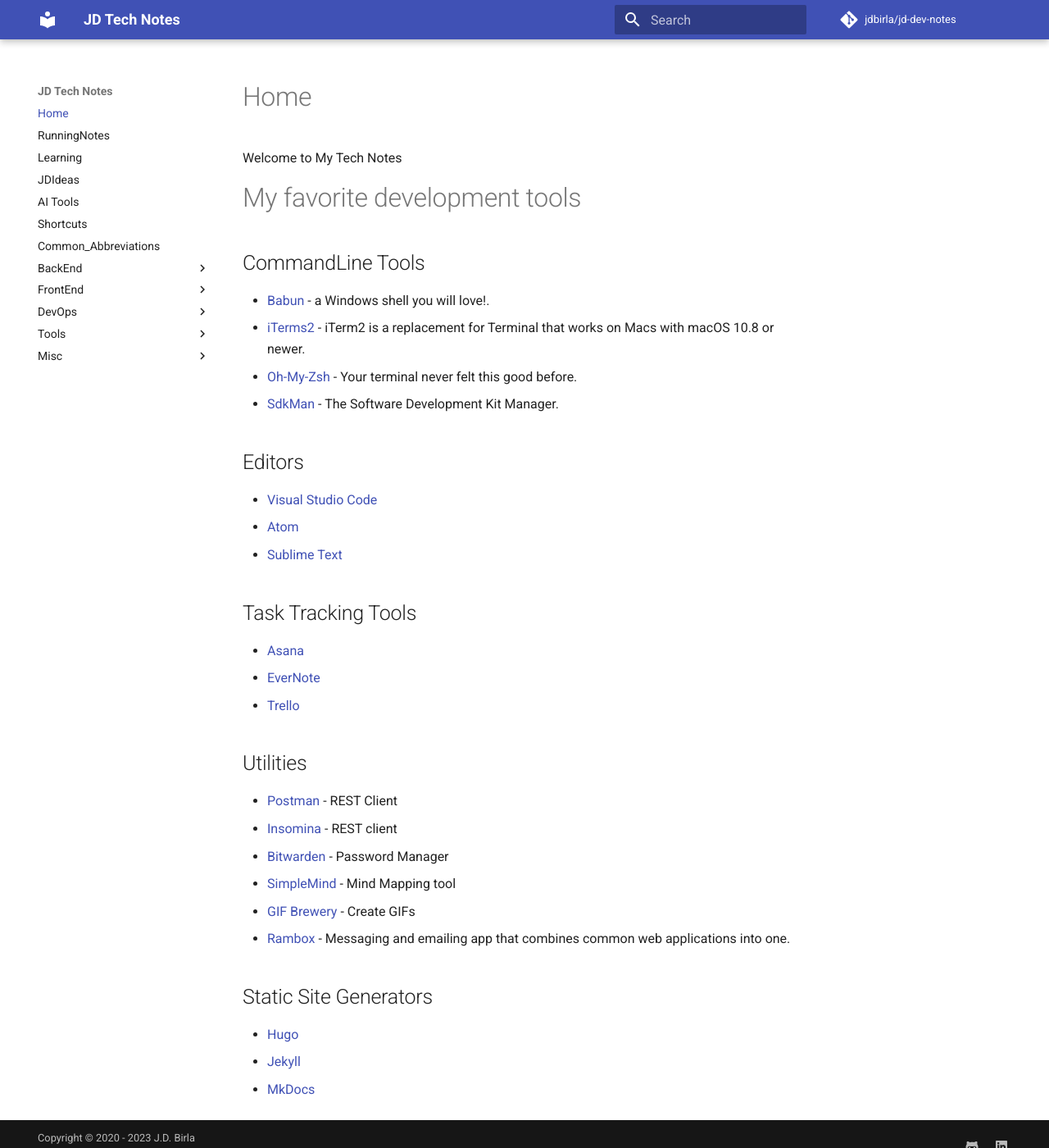
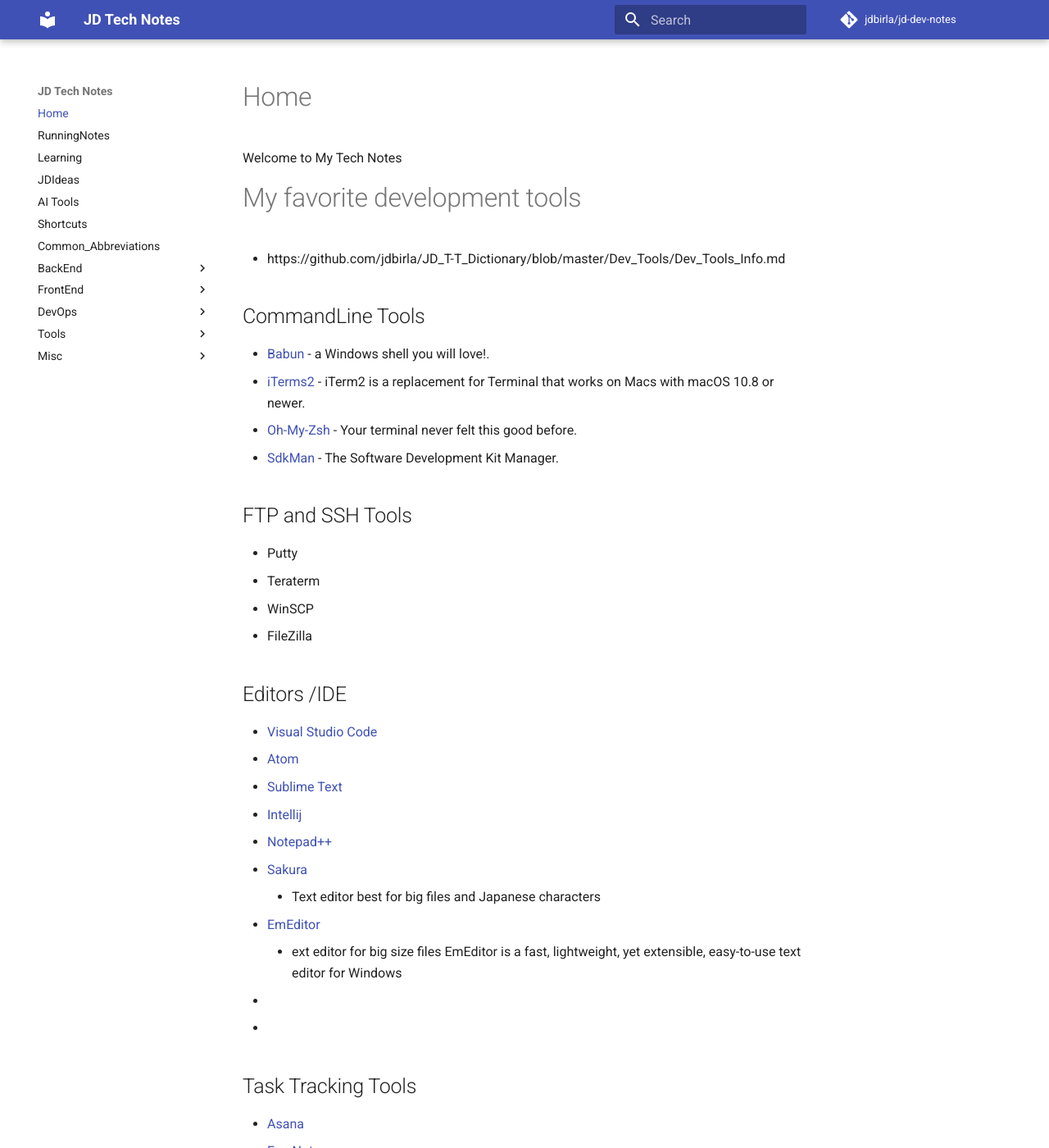
Before and after one commit to jdbirla/jd-dev-notes, an MkDocs documentation site: the page built from docs/index.md, in a window 1280 px wide and 1400 px high. Shown: the whole window at 82% size. Built offline with MkDocs 1.6.1 and Material for MkDocs 9.7.7, drawn with Linux system fonts in a browser that asks for light colours; comment, search, counter and statistics services are not loaded; some of the changed text lies outside the part shown.

Commit message:
Update index.md

```diff
--- a/docs/index.md
+++ b/docs/index.md
@@ -3,7 +3,7 @@
 Welcome to My Tech Notes
 
 # My favorite development tools
-
+- https://github.com/jdbirla/JD_T-T_Dictionary/blob/master/Dev_Tools/Dev_Tools_Info.md
 ## CommandLine Tools
 
 - [Babun](http://babun.github.io/) - a Windows shell you will love!.
@@ -11,11 +11,24 @@ Welcome to My Tech Notes
 - [Oh-My-Zsh](http://ohmyz.sh/) - Your terminal never felt this good before.
 - [SdkMan](https://sdkman.io/) - The Software Development Kit Manager.
 
-## Editors
+## FTP and SSH Tools
+  - Putty
+  - Teraterm
+  - WinSCP
+  - FileZilla
+## Editors /IDE
 
 - [Visual Studio Code](https://code.visualstudio.com/)
 - [Atom](https://atom.io/)
 - [Sublime Text](https://www.sublimetext.com/3)
+- [Intellij](https://www.jetbrains.com/idea/download/#section=windows)
+- [Notepad++]( https://notepad-plus-plus.org/)
+- [Sakura]( https://sourceforge.net/projects/sakura-editor/)
+    - Text editor best for big files and Japanese characters
+- [EmEditor](https://www.emeditor.com/#features)
+    - ext editor for big size files EmEditor is a fast, lightweight, yet extensible, easy-to-use text editor for Windows
+- []()
+- []()
 
 ## Task Tracking Tools
 
```
Also changed, not shown: other parts of docs/index.md (+15 -0 lines).
